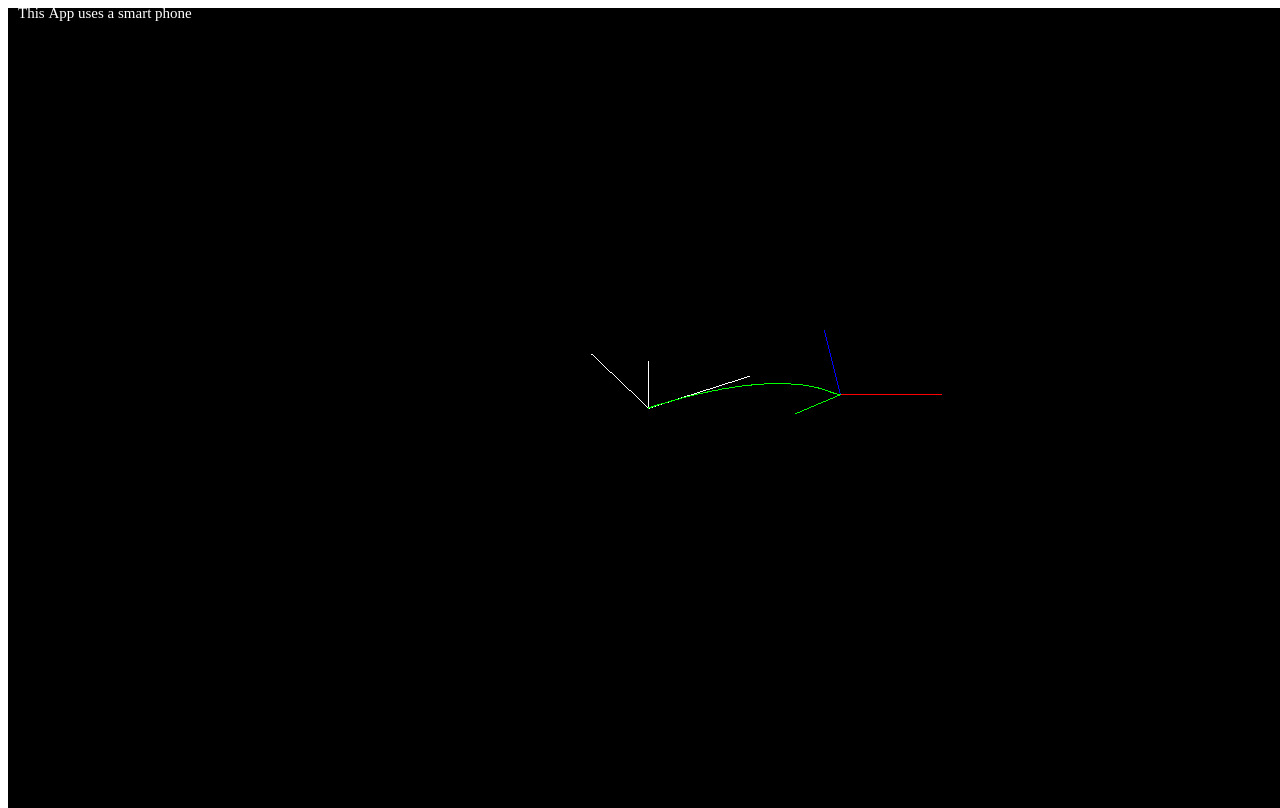
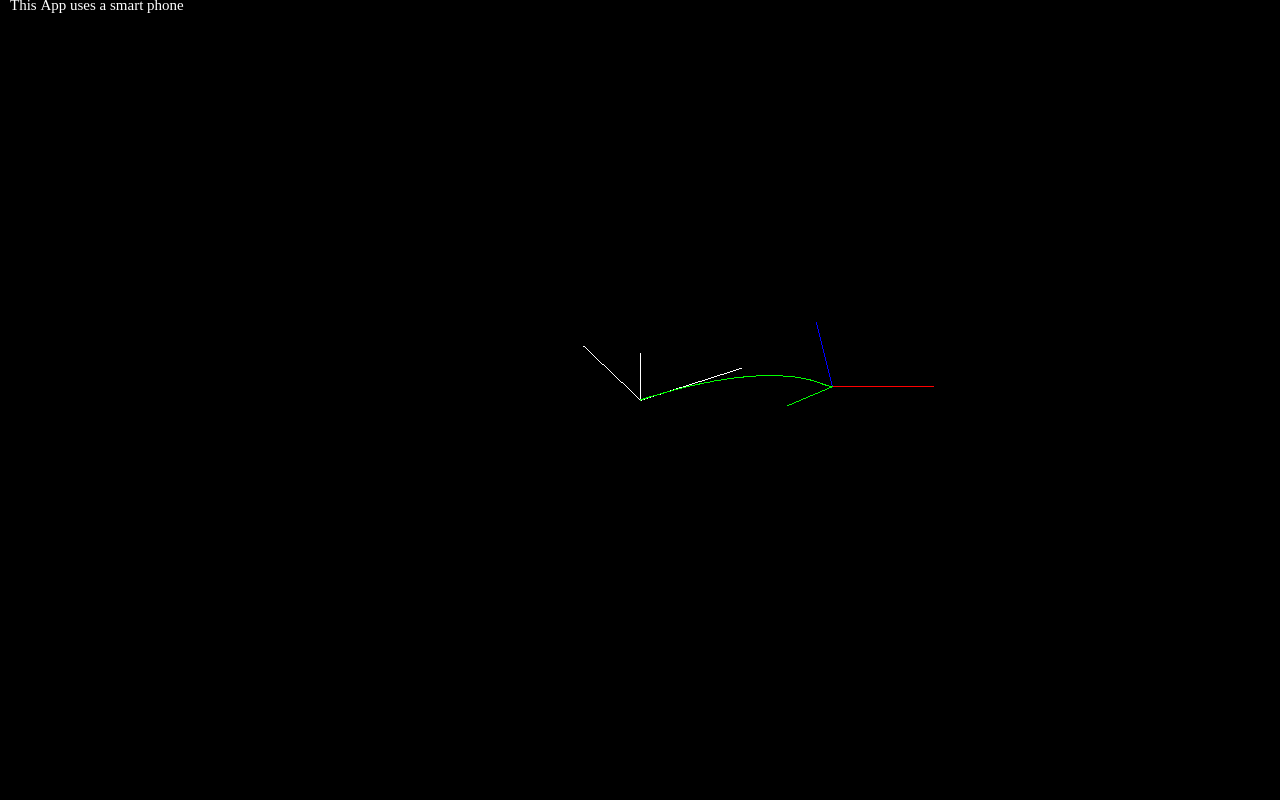
Before and after one commit to pedroth/3d-route-demo, a plain HTML site: page index.html in a window 1280 px wide. Drawn offline with Linux system fonts and the light colour scheme.

Commit message:
css full screen

```diff
--- a/index.css
+++ b/index.css
@@ -5,15 +5,20 @@ html {
 
 body {
   height: 100%;
+  width: 100%;
+  margin:0px
 }
 
 #app {
   height: 100%;
+  width: 100%;
   display: flex;
 }
 
 #canvas {
   flex-grow: 1;
+  height: 100%;
+  width: 100%;
 }
 
 #deviceData {
```
